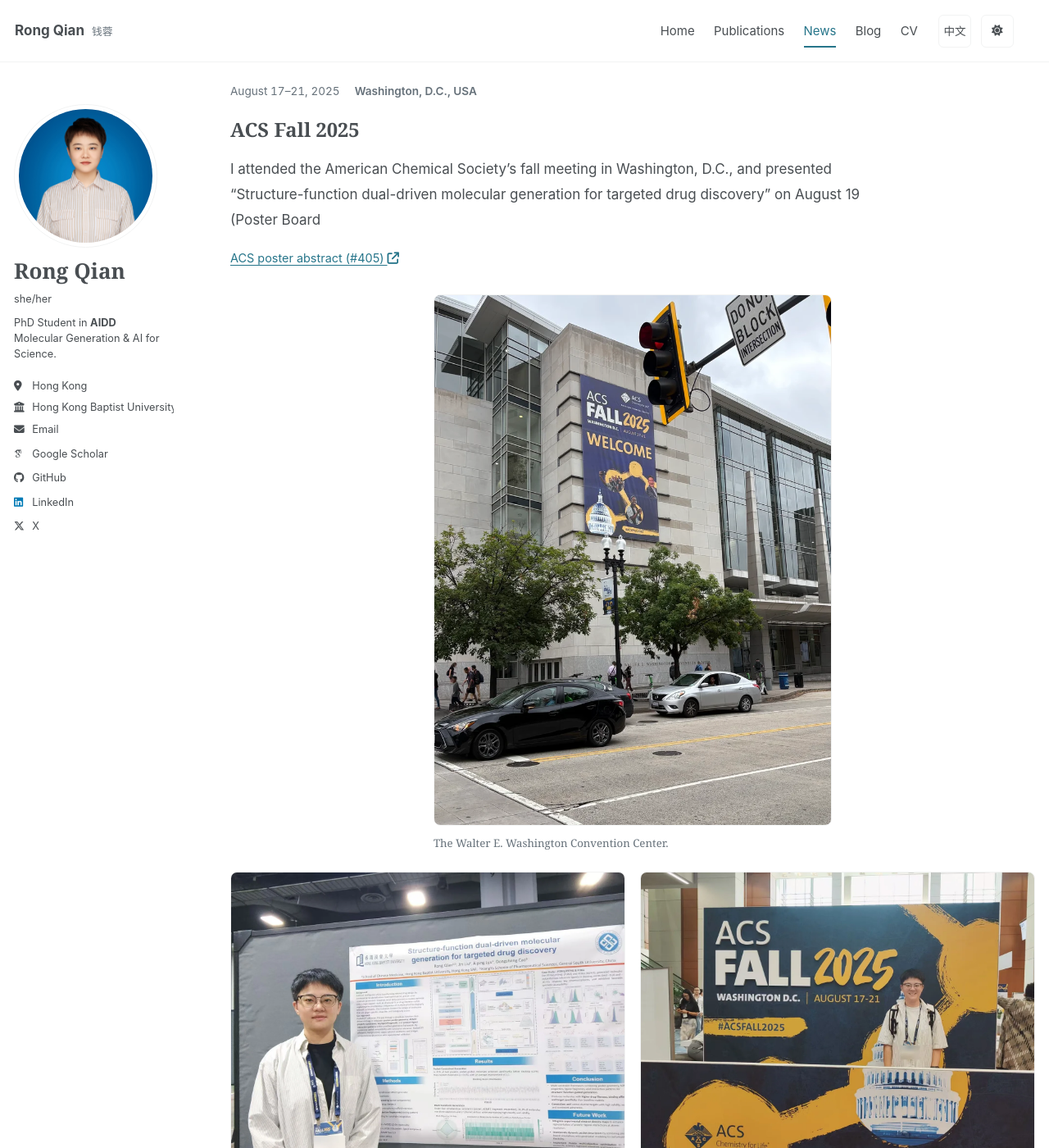
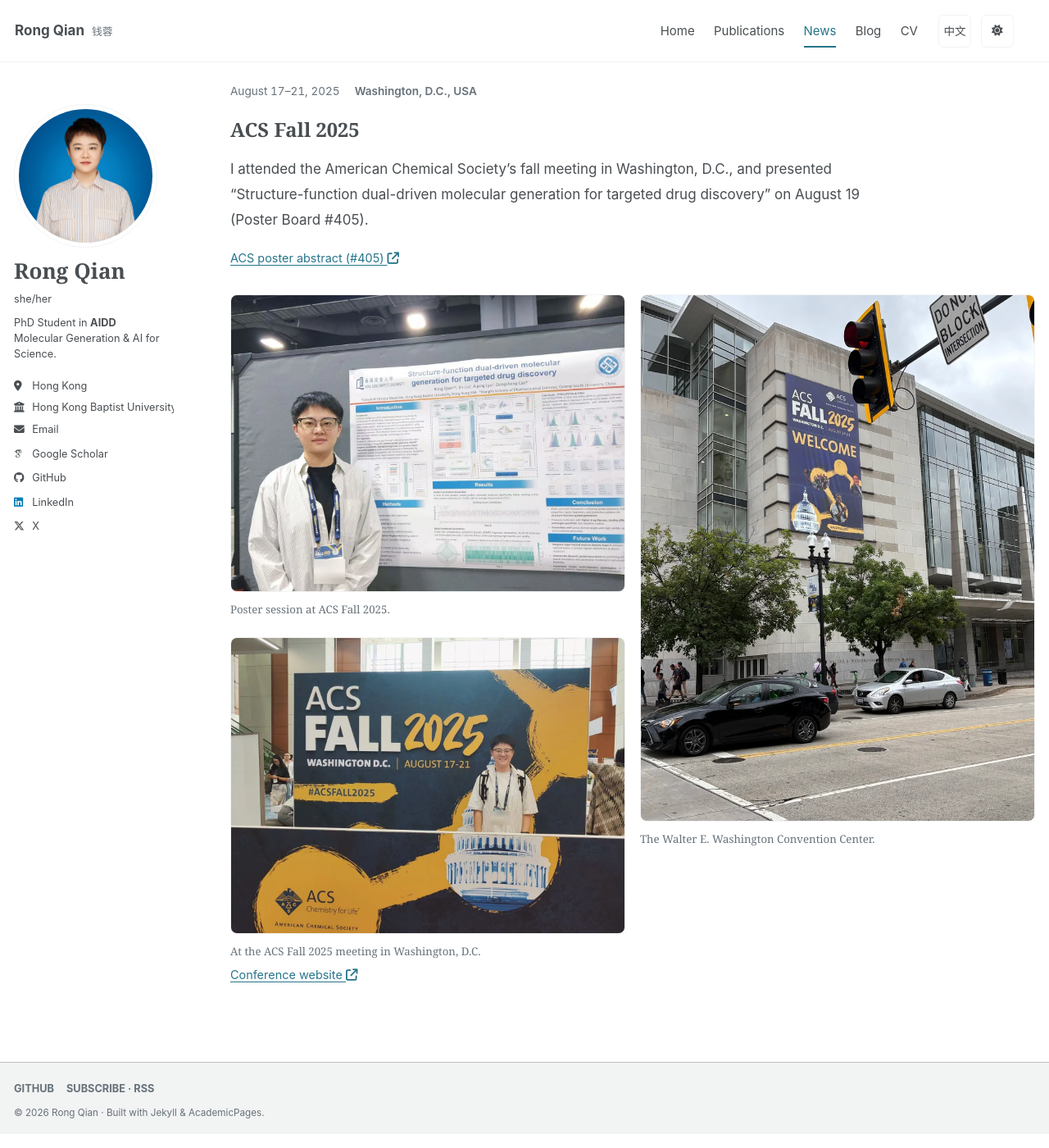
Before and after one commit to qianrong0709/qianrong0709.github.io, a Jekyll site: the page built from _pages/news.md, in a window 1280 px wide and 1400 px high, scrolled down 1396 px. Shown: the whole window at 82% size. Built offline with Jekyll 4.4.1, drawn with Linux system fonts in a browser that asks for light colours; some web fonts are replaced; a script bundle is joined from its source files by our own code; library files that are not in the unit come from our copies.

Commit message:
Align conference photos and preserve the ACS poster number

```diff
--- a/_data/academic_news.yml
+++ b/_data/academic_news.yml
@@ -76,12 +76,14 @@ entries:
       date_label: August 17–21, 2025
       title: ACS Fall 2025
       location: Washington, D.C., USA
-      summary: I attended the American Chemical Society’s fall meeting in Washington, D.C., and presented “Structure-function dual-driven molecular generation for targeted drug discovery” on August 19 (Poster Board #405).
+      summary: >-
+        I attended the American Chemical Society’s fall meeting in Washington, D.C., and presented “Structure-function dual-driven molecular generation for targeted drug discovery” on August 19 (Poster Board #405).
     zh:
       date_label: 2025 年 8 月 17–21 日
       title: 参加 ACS Fall 2025
       location: 美国华盛顿特区
-      summary: 我在美国华盛顿特区参加了美国化学会秋季会议（ACS Fall 2025），并于 8 月 19 日展示了关于结构与功能协同引导分子生成、用于靶向药物发现的研究海报（展板 #405）。
+      summary: >-
+        我在美国华盛顿特区参加了美国化学会秋季会议（ACS Fall 2025），并于 8 月 19 日展示了关于结构与功能协同引导分子生成、用于靶向药物发现的研究海报（展板 #405）。
     source: https://www.acs.org/events/acs-meetings/past-meetings.html
     source_label: conference_source
     poster_url: https://acs.digitellinc.com/p/s/structure-function-dual-driven-molecular-generation-for-targeted-drug-discovery-poster-board-405-636618
--- a/_sass/layout/_news.scss
+++ b/_sass/layout/_news.scss
@@ -167,7 +167,7 @@
 }
 
 @media (min-width: 720px) {
-  .news-gallery--three > .news-photo--portrait {
+  .news-gallery--three > figure.news-photo--portrait {
     grid-column: 2;
     grid-row: 1 / span 2;
     max-width: none;
```
